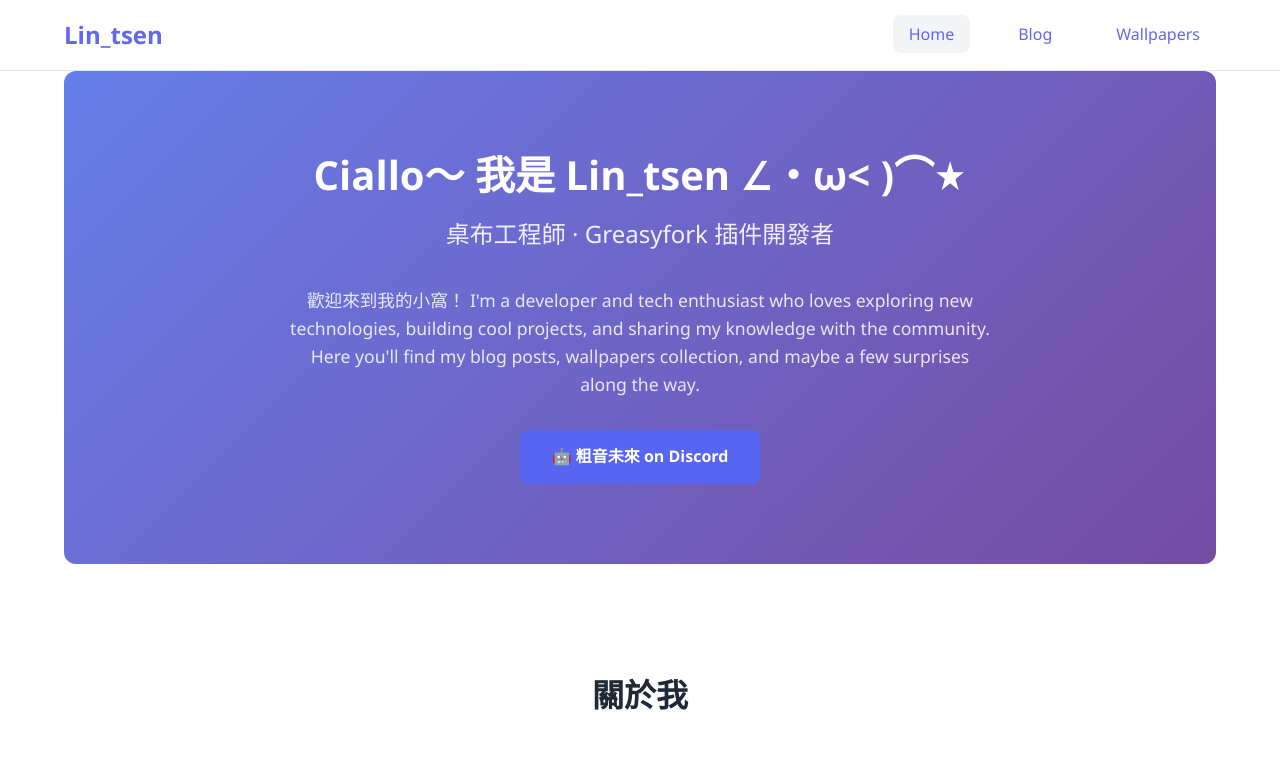
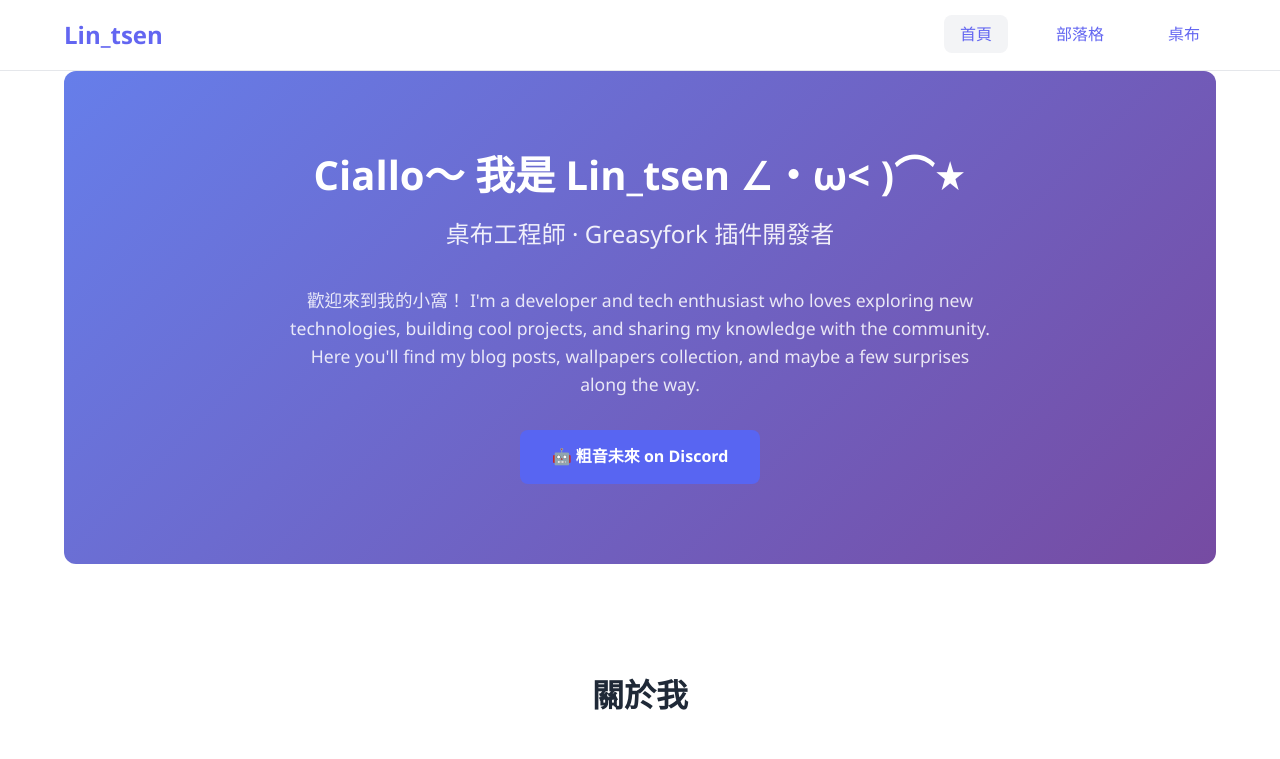
Before and after one commit to Lintsen3847/hermes_test, a website: page index.html in a window 1280 px wide. Shown: the top 759 px of the page. Drawn offline with Linux system fonts and the light colour scheme.

Commit message:
Final Chinese localization: fix navigation labels
- index.html: Home/ Blog/ Wallpapers → 首頁/ 部落格/ 桌布
- Confirm all nav links are fully localized

```diff
--- a/index.html
+++ b/index.html
@@ -14,9 +14,9 @@
             <nav>
                 <div class="logo">Lin_tsen</div>
                 <ul class="nav-links" id="navLinks">
-                    <li><a href="./" class="active">Home</a></li>
-                    <li><a href="./blog.html">Blog</a></li>
-                    <li><a href="./wallpapers.html">Wallpapers</a></li>
+                    <li><a href="./" class="active">首頁</a></li>
+                    <li><a href="./blog.html">部落格</a></li>
+                    <li><a href="./wallpapers.html">桌布</a></li>
                 </ul>
                 <div class="menu-toggle" id="menuToggle">
                     <span></span>
```
